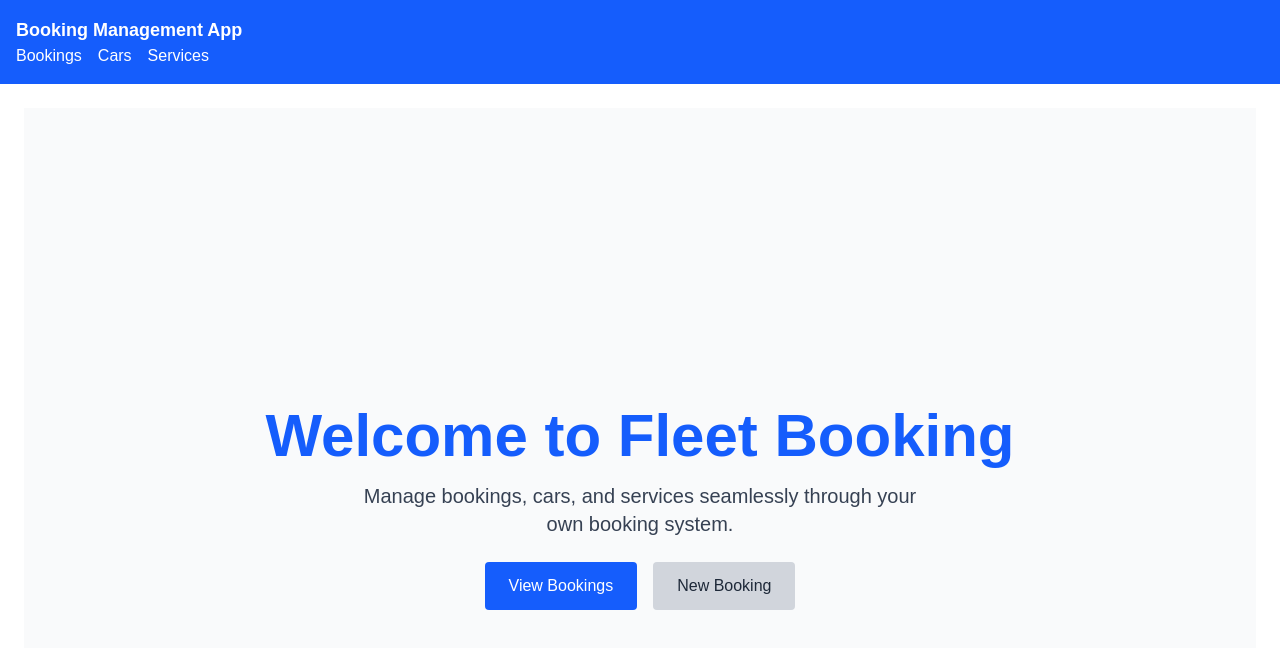
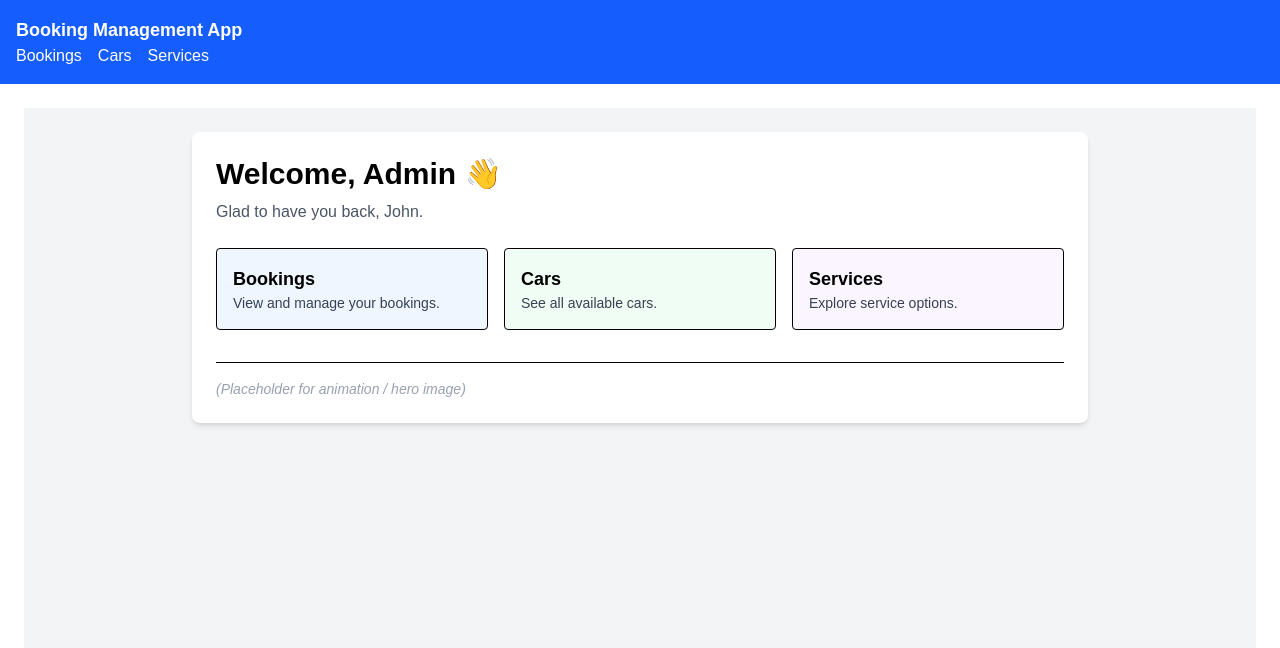
Before and after one commit to rajal-kumar/booking-frontend, a Next.js app: page / in a window 1280 px wide. Shown: the top 648 px of the page. Built offline with nearby package versions, Linux system fonts and the light colour scheme.

Commit message:
feat: add role-based landing page with dashboard layout

```diff
--- a/src/app/page.tsx
+++ b/src/app/page.tsx
@@ -1,28 +1,72 @@
 'use client'
 
-import Link from 'next/link';
+import Link from 'next/link'
+import { useEffect, useState } from 'react'
 
-export default function Home() {
+type User = {
+  name: string
+  role: 'admin' | 'user'
+}
+
+export default function HomePage() {
+  const [user, setUser] = useState<User | null>(null)
+  const [loading, setLoading] = useState(true)
+
+  useEffect(() => {
+    // Simulated user fetching – replace with real API or auth context
+    const fetchUser = async () => {
+      // Simulate user role; later hook into real auth
+      const fakeUser: User = {
+        name: 'John',
+        role: 'admin'
+      }
+      setUser(fakeUser)
+      setLoading(false)
+    }
+
+    fetchUser()
+  }, [])
+
+  if (loading) return <p className="p-6">Loading dashboard...</p>
+
   return (
-    <main className="flex flex-col items-center justify-center min-h-screen bg-gray-50 px-4 text-center">
-      <h1 className="text-4xl md:text-6xl font-bold text-blue-600 mb-4">
-        Welcome to Fleet Booking
-      </h1>
-      <p className="text-lg md:text-xl text-gray-700 max-w-xl mb-6">
-        Manage bookings, cars, and services seamlessly through your own booking system.
-      </p>
-      <div className="space-x-4">
-        <Link href="/bookings">
-          <button className="px-6 py-3 bg-blue-600 text-white rounded hover:bg-blue-700">
-            View Bookings
-          </button>
-        </Link>
-        <Link href="/bookings/new">
-          <button className="px-6 py-3 bg-gray-300 text-gray-800 rounded hover:bg-white-400">
-            New Booking
-          </button>
-        </Link>
+    <main className="min-h-screen p-6 bg-gray-100 text-black">
+      <div className="max-w-4xl mx-auto bg-white shadow-md rounded-lg p-6">
+        <h1 className="text-3xl font-bold mb-2">
+          Welcome, {user?.role === 'admin' ? 'Admin' : 'User'} 👋
+        </h1>
+        <p className="text-gray-600 mb-6">
+          Glad to have you back, {user?.name}.
+        </p>
+
+        <div className="grid grid-cols-1 md:grid-cols-3 gap-4">
+          <div className="p-4 border rounded bg-blue-50">
+            <h2 className="font-semibold text-lg">Bookings</h2>
+            <Link href="/bookings" className="hover:underline">
+              <p className="text-sm text-gray-700">View and manage your bookings.</p>
+            </Link>
+          </div>
+          <div className="p-4 border rounded bg-green-50">
+            <h2 className="font-semibold text-lg">Cars</h2>
+            <Link href="/cars" className="hover:underline">
+              <p className="text-sm text-gray-700">See all available cars.</p>
+            </Link>
+          </div>
+          <div className="p-4 border rounded bg-purple-50">
+            <h2 className="font-semibold text-lg">Services</h2>
+            <Link href="/services" className="hover:underline">
+              <p className="text-sm text-gray-700">Explore service options.</p>
+            </Link>
+          </div>
+        </div>
+
+        {/* Future animation / illustration area */}
+        <div className="mt-8 border-t pt-4">
+          <p className="text-gray-400 italic text-sm">
+            (Placeholder for animation / hero image)
+          </p>
+        </div>
       </div>
     </main>
-  );
+  )
 }
```
